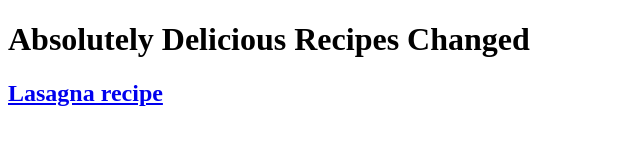
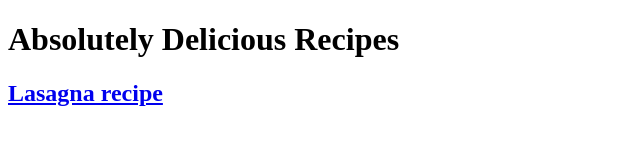
Before and after one commit to Sesshi862/odin-recipes, a plain HTML site: page index.html in a window 1280 px wide. Shown: the whole page, without its empty margins (0-640 px from the left). Drawn offline with Linux system fonts and the light colour scheme.

Commit message:
Changed back to normal

```diff
--- a/index.html
+++ b/index.html
@@ -8,7 +8,7 @@
 
 
     <body>
-        <h1>Absolutely Delicious Recipes Changed</h1>
+        <h1>Absolutely Delicious Recipes</h1>
         <h2><a href = Recipes/lasagna.html>Lasagna recipe</a></h2>
     </body>
 </html>
```
